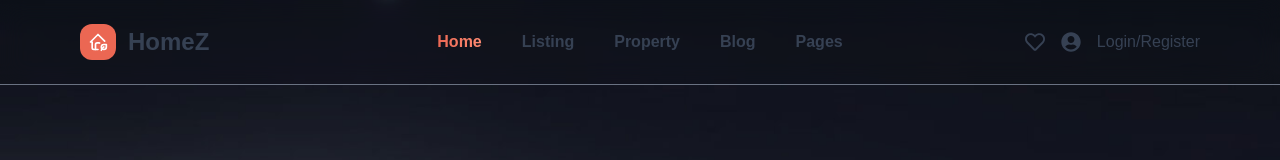
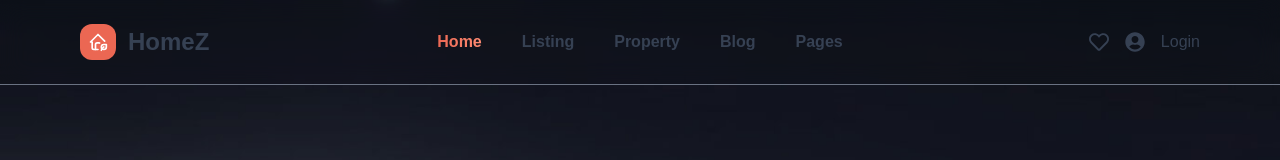
Before and after one commit to mdsharia4613/Real-Estate, a Next.js app: page / in a window 1280 px wide. Shown: the top 160 px of the page. Built offline with nearby package versions, Linux system fonts and the light colour scheme; no server answers.

Commit message:
navber update

```diff
--- a/src/app/components/Navber.jsx
+++ b/src/app/components/Navber.jsx
@@ -120,7 +120,7 @@ const Navber = () => {
                 <div className="navbar-end flex items-center gap-4 text-gray-700">
                     <FaRegHeart className="text-xl cursor-pointer hover:text-[#eb6753]" />
                     <FaUserCircle className="text-xl cursor-pointer hover:text-[#eb6753]" />
-                    <Link href="/login" className="hover:text-[#eb6753]">Login/Register</Link>
+                    <Link href="/login" className="hover:text-[#eb6753] ">Login</Link>
                 </div>
             </div>
         </div>
```
